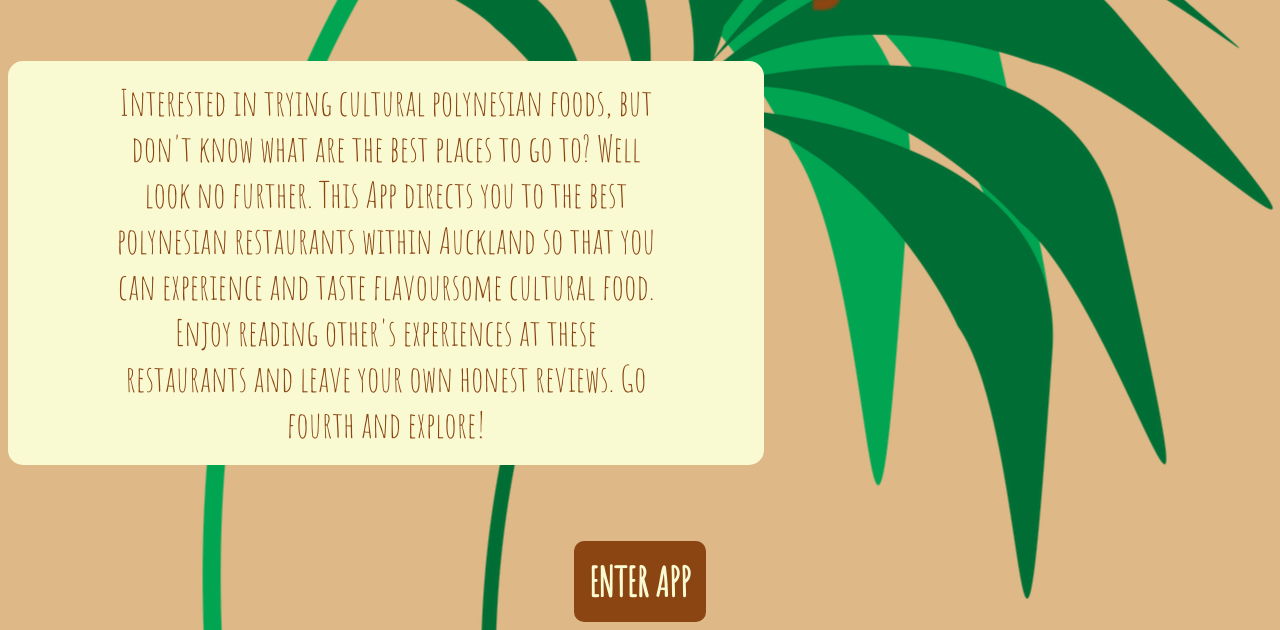
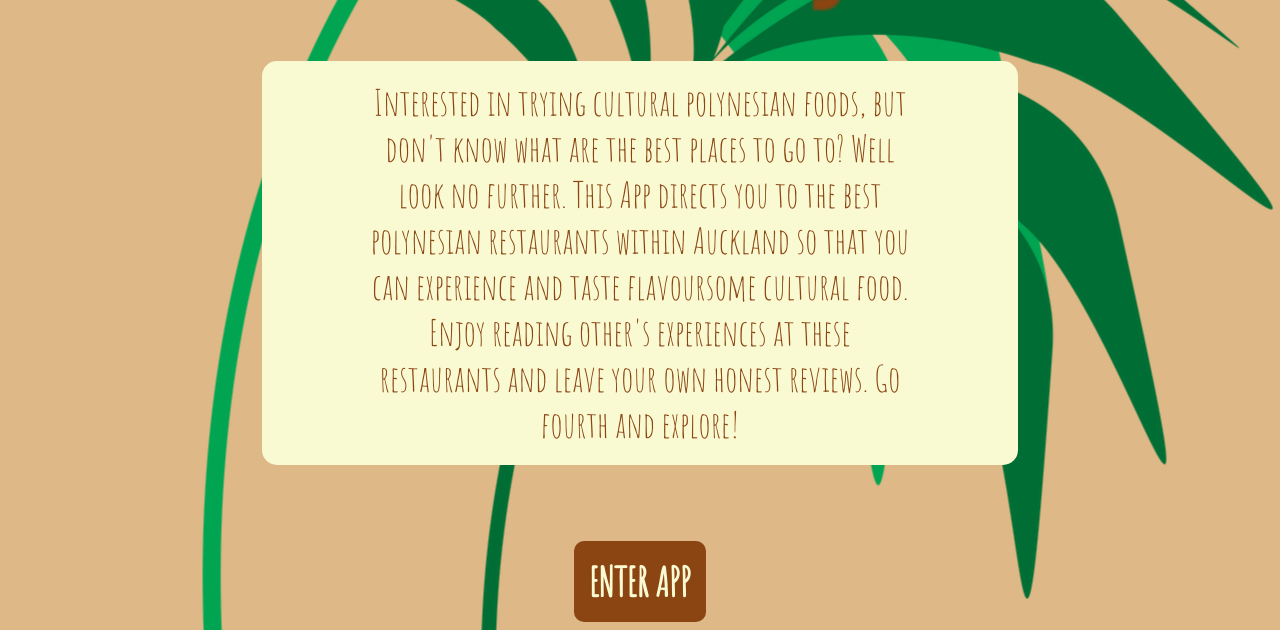
Before and after one commit to NgapeitaG/Polynesian-food-app, a plain HTML site: page Poly food app.html in a window 1280 px wide. Shown: the part 186-816 px from the top of the page. Drawn offline with Linux system fonts and the light colour scheme; a web font is replaced by a local one.

Commit message:
center p tag

```diff
--- a/Poly food app.html
+++ b/Poly food app.html
@@ -9,7 +9,7 @@
 </head>
 <body>
 	<center><h1>Taste of Polynesia</h1></center>
-	<p>Interested in trying cultural polynesian foods, but don't know what are the best places to go to? Well look no further. This App directs you to the best polynesian restaurants within Auckland so that you can experience and taste flavoursome cultural food. Enjoy reading other's experiences at these restaurants and leave your own honest reviews. Go fourth and explore!</p>
-	<center><a href="Map.html" class="button">	<strong>ENTER APP</strong></a></center>
+<center><p>Interested in trying cultural polynesian foods, but don't know what are the best places to go to? Well look no further. This App directs you to the best polynesian restaurants within Auckland so that you can experience and taste flavoursome cultural food. Enjoy reading other's experiences at these restaurants and leave your own honest reviews. Go fourth and explore!</p></center>
+<center><a href="Map.html" class="button">	<strong>ENTER APP</strong></a></center>
 </body>
 </html>
```
